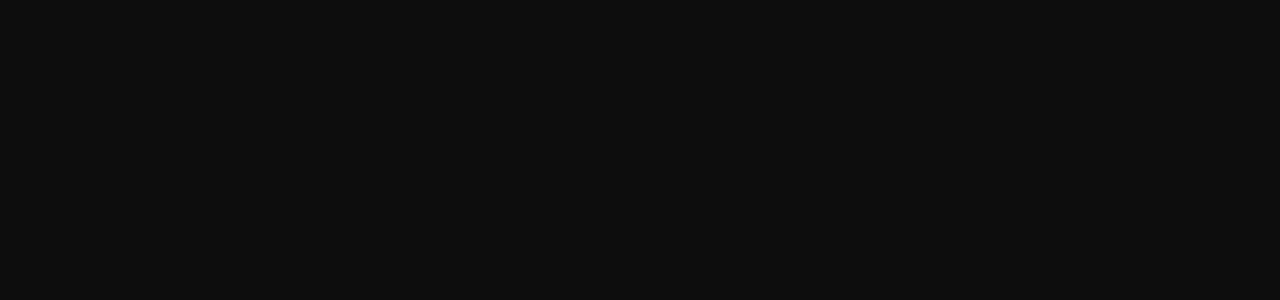
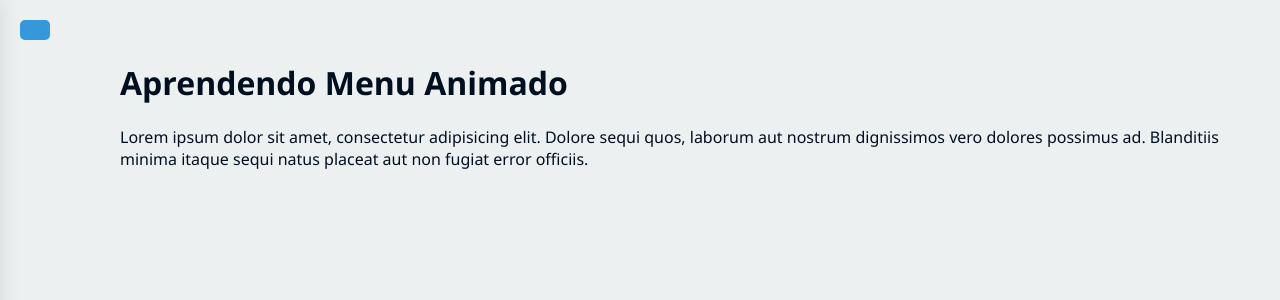
Before and after one commit to EduMss/testes-css, a React (Create React App) app: page /MenuAnimado in a window 1280 px wide. Before the commit this address had no page. Shown: the top 300 px of the page. Built offline with nearby package versions, Linux system fonts and the light colour scheme.

Commit message:
Menu animado

```diff
--- a/src/App.js
+++ b/src/App.js
@@ -6,6 +6,7 @@
 import LoadingSpinner2 from './LoadingSpinner2/index.tsx';
 import ItemMove from './ItemMove/index.tsx';
 import BoxGirando from './BoxGirando/index.tsx';
+import MenuAnimado from './Menu Animado/index.tsx';
 
 import { BrowserRouter, Route, Routes } from "react-router-dom"; //npm i react-router-dom
 
@@ -16,6 +17,7 @@
           <Routes>
               <Route path="/" element={<Inicial/>} />
               <Route path="/loading" element={<Loading/>} />
+              <Route path="/MenuAnimado" element={<MenuAnimado/>} />
               <Route path="/loading-skeleton" element={<LoadingSkeleton/>} />
               <Route path="/loading-spinner" element={<LoadingSpinner/>} />
               <Route path="/loading-spinner2" element={<LoadingSpinner2/>} />
--- a/src/Inicial/index.tsx
+++ b/src/Inicial/index.tsx
@@ -8,6 +8,7 @@
         <div style={{display: 'flex', flexDirection: 'column'}}>
             <h1>Pagina Inicial</h1>
             <Link to={`/loading`}>Loading</Link>
+            <Link to={`/MenuAnimado`}>MenuAnimado</Link>
             <Link to={`/loading-skeleton`}>Loading-skeleton</Link>
             <Link to={`/loading-spinner`}>loading-spinner</Link>
             <Link to={`/loading-spinner2`}>loading-spinner2</Link>
--- /dev/null
+++ b/src/Menu Animado/MenuAnimado.css
@@ -0,0 +1,128 @@
+:root{
+    --primary-color: #3498db;
+    --secondary-color: #2980b9;
+    --text-color: #ecf0f1;
+    --text-secondary-color: #000f1f;
+    --background-color: #34495e;
+}
+
+/* https://cubic-bezier.com/#.52,2.08,1,-0.33 */
+
+body {
+    margin: 0;
+    padding: 0;
+    font-family: 'Segoe UI', Tahoma, Geneva, Verdana, sans-serif;
+    background-color: var(--text-color);
+    transition: background-color 0.5s ease;
+}
+
+body.ativo {
+    background-color: var(--background-color);
+}
+
+.menu-lateral {
+    position: fixed;
+    left: -300px;
+    top: 0;
+    width: 300px;
+    height: 100%;
+    background-color: var(--background-color);
+    z-index: 3;
+    box-shadow: 0 0 20px rgba(0, 0, 0, 0.1);
+    /* transition: all 0.5s cubic-bezier(0.68, -0.55, 0.27, 1.55); */
+    transition: all 0.5s ease;
+}
+
+.menu-lateral.ativo {
+    left: 0;
+}
+
+.menu-lateral ul {
+    list-style-type: none;
+    padding: 0;
+    margin-top: 60px;
+}
+
+.menu-lateral ul li {
+    padding: 15px 30px;
+    transition: all 0.3s ease-in-out;
+}
+
+.menu-lateral ul li a {
+    text-decoration: none;
+    color: var(--text-color);
+    font-size: 18px;
+    display: flex;
+    align-items: center;
+    gap: 10px; /*dar espaço entre os itens*/
+}
+
+.menu-lateral ul li a i {
+    font-size: 24px;
+}
+
+.menu-lateral ul li:hover {
+    background-color: var(--secondary-color);
+}
+
+.menu-lateral ul li a i:hover{
+    transform: translateX(5px) rotate(5deg);
+}
+
+.botao-menu {
+    background-color: var(--primary-color);
+    position: fixed;
+    left: 20px;
+    top: 20px;
+    z-index: 4;
+    border-radius: 5px;
+    font-size: 24px;
+    border: none;
+    padding: 10px 15px;
+    cursor: pointer;
+    color: var(--text-color);
+    transition: all 0.5s ease;
+    /* transition: all 0.5s cubic-bezier(0.68, -0.55, 0.27, 1.55); */
+}
+
+.botao-menu:hover {
+    background-color: var(--secondary-color);
+}
+
+.botao-menu.ativo {
+    left: 320px;
+}
+
+.conteudo {
+    margin-left: 80px;
+    padding: 40px;
+    color: var(--text-secondary-color);
+    transition: all 0.5s ease;
+    /* transition: all 0.5s cubic-bezier(0.68, -0.55, 0.27, 1.55); */
+    /* background-color: var(--text-color); */
+    background-color: none; /*Deixando o background sem cor*/
+}
+
+.conteudo.ativo {
+    margin-left: 380px;
+    /* background-color: var(--background-color); */
+    color: var(--text-color);
+}
+
+
+.background {
+    position: fixed;
+    top: 0;
+    left: 0;
+    width: 100%;
+    height: 100%;
+    background-color: rgba(0, 0, 0, 0.5);
+    opacity: 0;
+    visibility: hidden;
+    z-index: 2;
+}
+
+.background.ativo {
+    opacity: 1;
+    visibility: visible;
+}
--- /dev/null
+++ b/src/Menu Animado/index.tsx
@@ -0,0 +1,74 @@
+import './MenuAnimado.css'
+import React, {useEffect, useState} from 'react'
+//https://cdnjs.com/libraries/font-awesome
+//https://fontawesome.com/search?q=bars&o=r
+//https://cubic-bezier.com/#.52,2.08,1,-0.33
+
+const MenuAnimado = () => {
+    const [isAtivo, setIsAtivo] = useState(false);
+
+
+    useEffect(() => {
+        document.body.style.backgroundColor = isAtivo ? '#34495e' : '#ecf0f1';
+    }, [isAtivo]);
+
+    return(
+    <>
+        <head>
+            <link rel="stylesheet" href="https://cdnjs.cloudflare.com/ajax/libs/font-awesome/6.7.0/css/all.min.css" integrity="sha512-9xKTRVabjVeZmc+GUW8GgSmcREDunMM+Dt/GrzchfN8tkwHizc5RP4Ok/MXFFy5rIjJjzhndFScTceq5e6GvVQ=="  crossOrigin="anonymous" referrerPolicy="no-referrer" />
+        </head>
+        <div className='MenuAnimado'>
+            <button className={`botao-menu ${isAtivo ? 'ativo' : ''}`}
+                onClick={() => {
+                    isAtivo ? setIsAtivo(false) : setIsAtivo(true)
+                }}
+            >
+                <i className="fa-solid fa-bars"></i>
+            </button>
+
+            <nav className={`menu-lateral ${isAtivo ? 'ativo' : ''}`}>
+                <ul>
+                    <li>
+                        <a href='#'>
+                            <i className="fa-solid fa-house"></i>
+                            Home
+                        </a>
+                    </li>
+                    <li>
+                        <a href='#'>
+                            <i className="fa-solid fa-circle-info"></i>
+                            Sobre
+                        </a>
+                    </li>
+                    <li>
+                        <a href='#'>
+                            <i className="fa-solid fa-gears"></i>
+                            Serviços
+                        </a>
+                    </li>
+                    <li>
+                        <a href='#'>
+                            <i className="fa-solid fa-envelope"></i>
+                            Contato
+                        </a>
+                    </li>
+                </ul>
+            </nav>
+
+            <div className={`background ${isAtivo ? 'ativo' : ''}`}
+                onClick={() => {
+                    isAtivo ? setIsAtivo(false) : setIsAtivo(true)
+                }}
+            ></div>
+
+            <main className={`conteudo ${isAtivo ? 'ativo' : ''}`}>
+                <h1>Aprendendo Menu Animado</h1>
+                <p>Lorem ipsum dolor sit amet, consectetur adipisicing elit. Dolore sequi quos, laborum aut nostrum dignissimos vero dolores possimus ad. Blanditiis minima itaque sequi natus placeat aut non fugiat error officiis.</p>
+            </main>
+        </div>
+
+    </>
+    );
+}
+
+export default MenuAnimado
```
